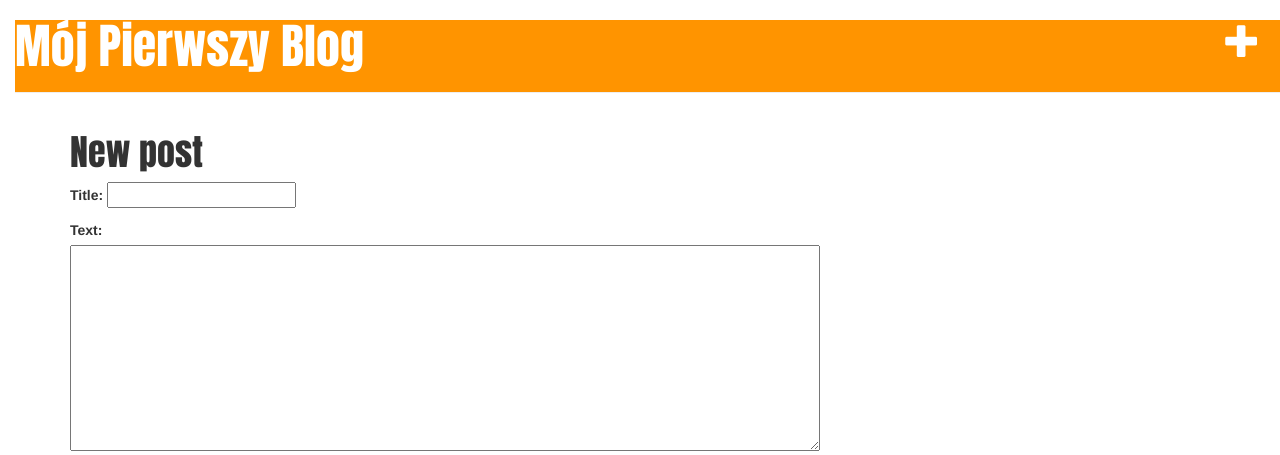
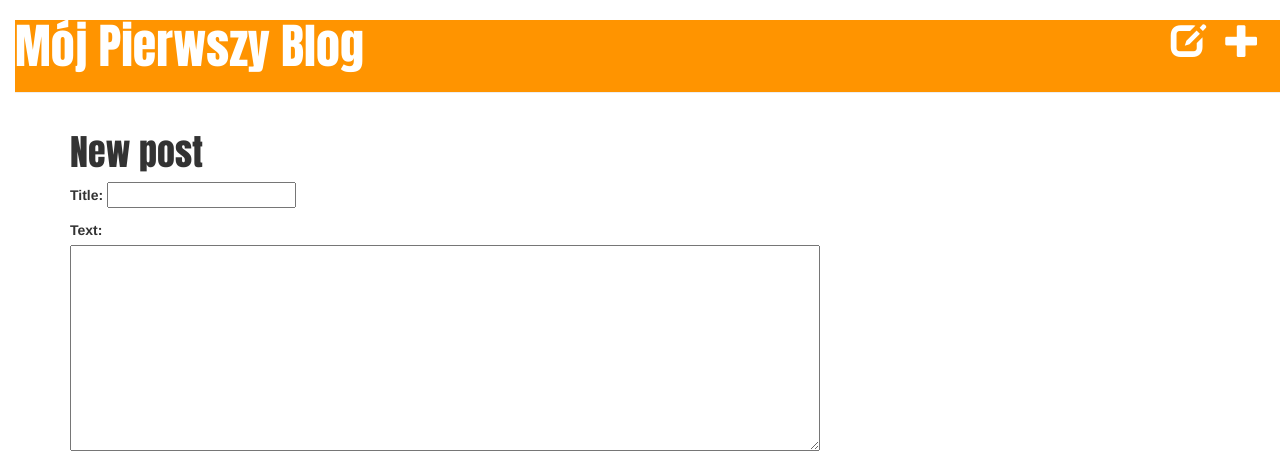
Before and after one commit to karolkujawa/python, a Django app: page /post/new/ in a window 1280 px wide. Shown: the top 455 px of the page. Run offline with Django 3.2, Linux system fonts and the light colour scheme; the visitor is signed in with stand-in values (Sample User, id 1); some libraries are stand-ins or nearby versions.

```diff
--- a/blog/templates/blog/base.html
+++ b/blog/templates/blog/base.html
@@ -11,7 +11,8 @@
     <body>
         <div class="page-header">
             {% if user.is_authenticated %}
-            <a href="{% url 'post_draft_list' %}" class="top-menu"><span class="glyphicon glyphicon-plus"></span></a>
+            <a href="{% url 'post_new' %}" class="top-menu"><span class="glyphicon glyphicon-plus"></span></a>
+            <a href="{% url 'post_draft_list' %}" class="top-menu"><span class="glyphicon glyphicon-edit"></span></a>
             {% endif %}
             <h1><a href="/">Mój Pierwszy Blog</a></h1>
         </div>
--- a/blog/templates/blog/post_detail.html
+++ b/blog/templates/blog/post_detail.html
@@ -15,10 +15,9 @@
             <a class="btn btn-default" href="{% url 'post_remove' pk=post.pk %}"><span class="glyphicon glyphicon-remove"></span></a>
             {{ post.published_date }}
         </div>
-        {% else %}
+            {% else %}
             <a class="btn btn-default" href="{% url 'post_publish' pk=post.pk %}">Publish</a>
-        {% endif %}
-
+            {% endif %}
         <h1>{{ post.title }}</h1>
         <p>{{ post.text|linebreaksbr }}</p>
     </div>
--- a/blog/views.py
+++ b/blog/views.py
@@ -39,8 +39,8 @@ def post_edit(request, pk):
     return render(request, 'blog/post_edit.html', {'form': form})
 
 def post_draft_list(request):
-    posts = POST.objects.filter(published_date__isnull=True).order_by('created_date')
-    return render(request, 'blog/post_draft_list.html', {'posts': posts})
+    post = POST.objects.filter(published_date__isnull=True).order_by('created_date')
+    return render(request, 'blog/post_draft_list.html', {'post': post})
 
 def post_publish(request, pk):
     post = get_object_or_404(POST, pk=pk)
```
Also changed, not shown: blog/templates/blog/post_draft_list.html (+5 -5 lines).
